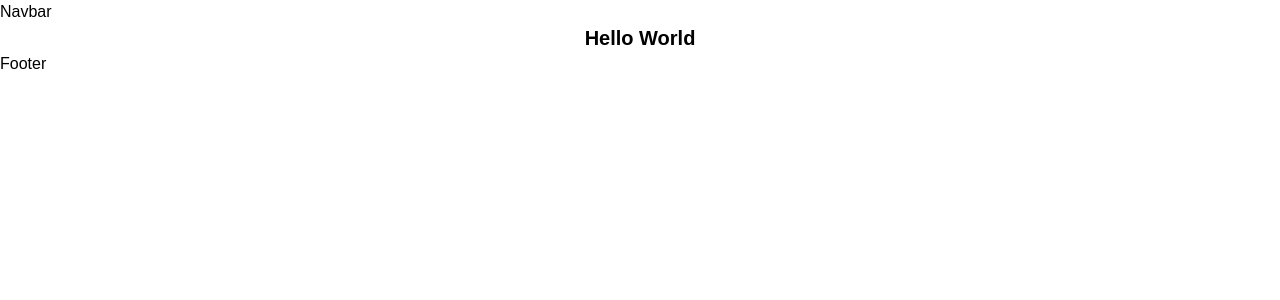
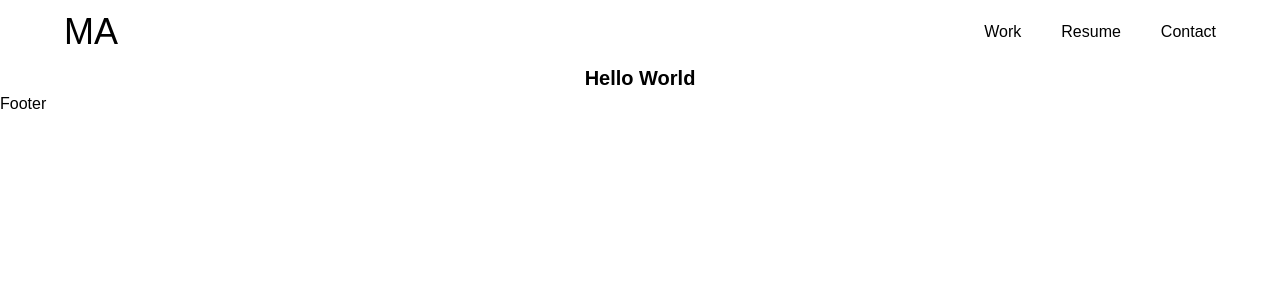
Before and after one commit to MohtashimAli85/portfolio, a Next.js app: page / in a window 1280 px wide. Shown: the top 300 px of the page. Built offline with nearby package versions, Linux system fonts and the light colour scheme.

Commit message:
added nav

```diff
--- a/components/navbar.jsx
+++ b/components/navbar.jsx
@@ -1,7 +1,22 @@
 import React from "react";
 
 const Navbar = () => {
-  return <div>Navbar</div>;
+  return (
+    <nav className="flex justify-between items-center mx-3 sm:max-w-xl md:max-w-2xl lg:max-w-4xl xl:max-w-6xl 2xl:max-w-7xl sm:mx-auto my-3">
+      <h1 className="dark:text-[#ffffff] text-4xl">MA</h1>
+      <ul className="dark:text-aqua flex justify-between gap-10">
+        <li>
+          <a href="#">Work</a>
+        </li>
+        <li>
+          <a href="#">Resume</a>
+        </li>
+        <li>
+          <a href="#">Contact</a>
+        </li>
+      </ul>
+    </nav>
+  );
 };
 
 export default Navbar;
```
